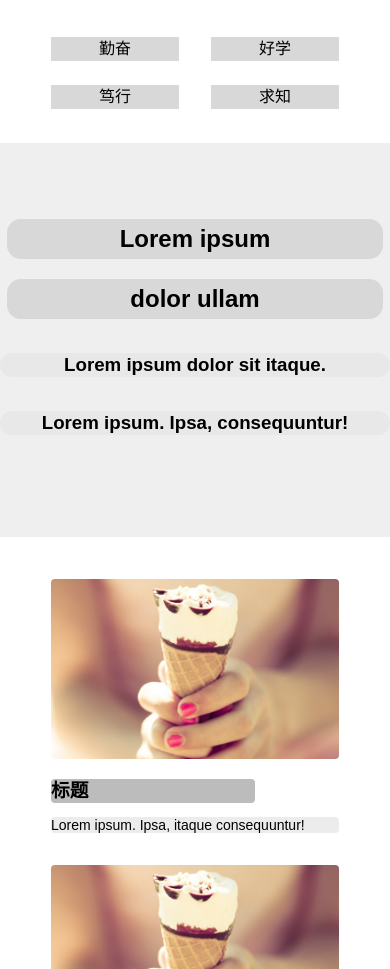
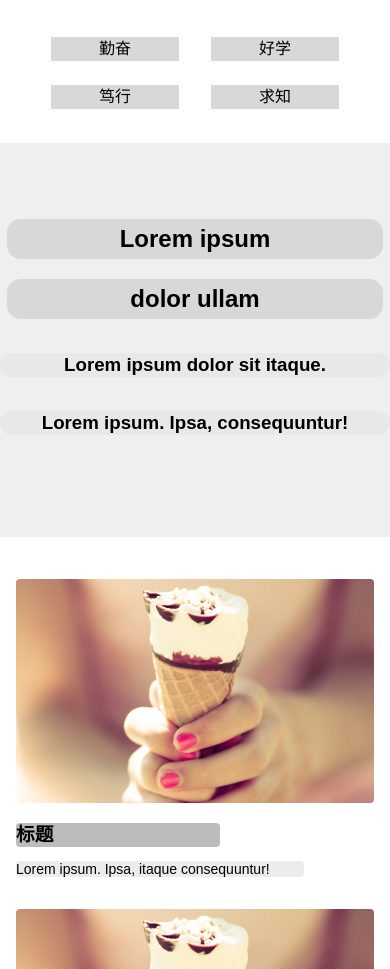
Before and after one commit to xinx1n/simple-page, a plain HTML site: page index.html in a window 390 px wide. Shown: the part 131-1100 px from the top of the page. Drawn offline with Linux system fonts and the light colour scheme.

Commit message:
update css/style.css

```diff
--- a/css/style.css
+++ b/css/style.css
@@ -132,6 +132,12 @@ header>.sologan>li{
 	margin-top: 32px;
 	vertical-align: middle;
 }
+@media (max-width: 656px){
+	.products>.container>.product>.product-img{
+		width: 100%;
+		height: auto;
+	}
+}
 .products>.container>.product>h3{
 	margin-top: 20px;
 	margin-bottom: 14px;
```
